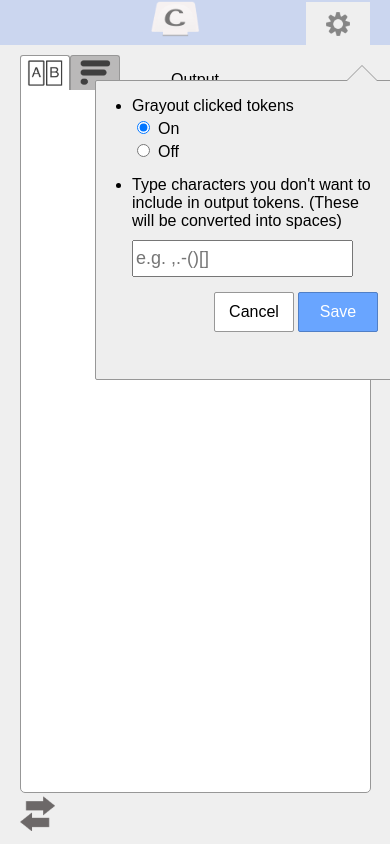
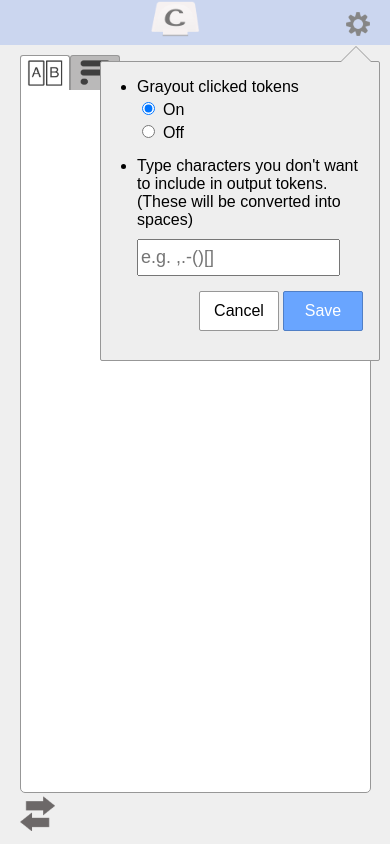
Before and after one commit to Lulkafe/CopyTokenizer, a React app: page / in a window 390 px wide. Built offline with nearby package versions, Linux system fonts and the light colour scheme.

Commit message:
Adjusted the position of setting window

```diff
--- a/src/sass/media-query.sass
+++ b/src/sass/media-query.sass
@@ -9,6 +9,8 @@
         height: 29px
     #nav-bar
         height: 45px
+    #nav-bar-wrapper
+        padding: 0
     #nav-bar__dummy-item
         width: 24px
     #mode-menu-wrapper
@@ -38,6 +40,13 @@
     #setting-component-wrapper
         background: transparent
         width: auto
+    #setting-icon-wrapper
+        background: #CBD6EF
     #setting-window
-        left: -275px
-        top: 44px
+        width: 280px
+        left: -290px
+        top: 25px
+    #setting-window form::before
+        left: 86%
+    #setting-window form::after
+        left: 86.2%
--- a/src/sass/nav-bar.sass
+++ b/src/sass/nav-bar.sass
@@ -34,8 +34,8 @@
 #setting-window
     position: absolute
     top: 23px
-    left: -300px
-    width: 300px
+    left: -285px
+    width: 280px
     height: 300px
     z-index: 255
     background-color: #EEEEEE
@@ -66,7 +66,7 @@
     z-index: 255
     display: inline-block
     bottom: 100%
-    left: 84.3%
+    left: 84.6%
     border-color: transparent transparent #EEEEEE transparent
 
 
```
